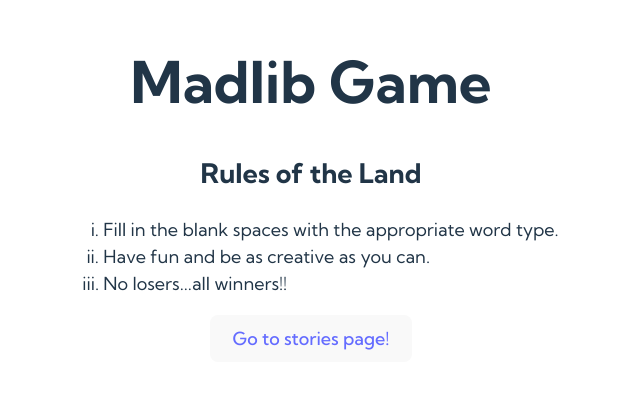
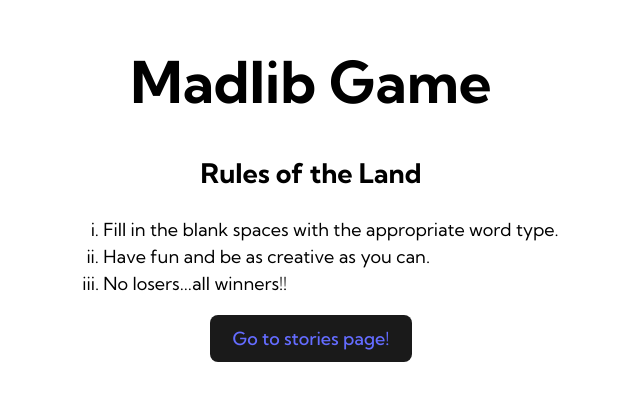
Before and after one commit to chingu-voyages/v43-tier1-team-05, a React (Vite) app: page / in a window 1280 px wide. Shown: the part 213-614 px from the top of the page, without its empty margins (329-969 px from the left). Built offline with nearby package versions, Linux system fonts and the light colour scheme.

Commit message:
removed the offensive css

```diff
--- a/src/index.css
+++ b/src/index.css
@@ -3,9 +3,9 @@
   line-height: 1.5;
   font-weight: 400;
 
-  color-scheme: light dark;
+  /* color-scheme: light dark;
   color: rgba(255, 255, 255, 0.87);
-  background-color: #242424;
+  background-color: #242424; */
 
   font-synthesis: none;
   text-rendering: optimizeLegibility;
@@ -19,6 +19,7 @@ a {
   color: #646cff;
   text-decoration: inherit;
 }
+
 a:hover {
   color: #535bf2;
 }
@@ -47,23 +48,27 @@ button {
   cursor: pointer;
   transition: border-color 0.25s;
 }
+
 button:hover {
   border-color: #646cff;
 }
+
 button:focus,
 button:focus-visible {
   outline: 4px auto -webkit-focus-ring-color;
 }
 
-@media (prefers-color-scheme: light) {
+/* @media (prefers-color-scheme: light) {
   :root {
     color: #213547;
     background-color: #ffffff;
   }
+
   a:hover {
     color: #747bff;
   }
+
   button {
     background-color: #f9f9f9;
   }
-}
+} */
```
